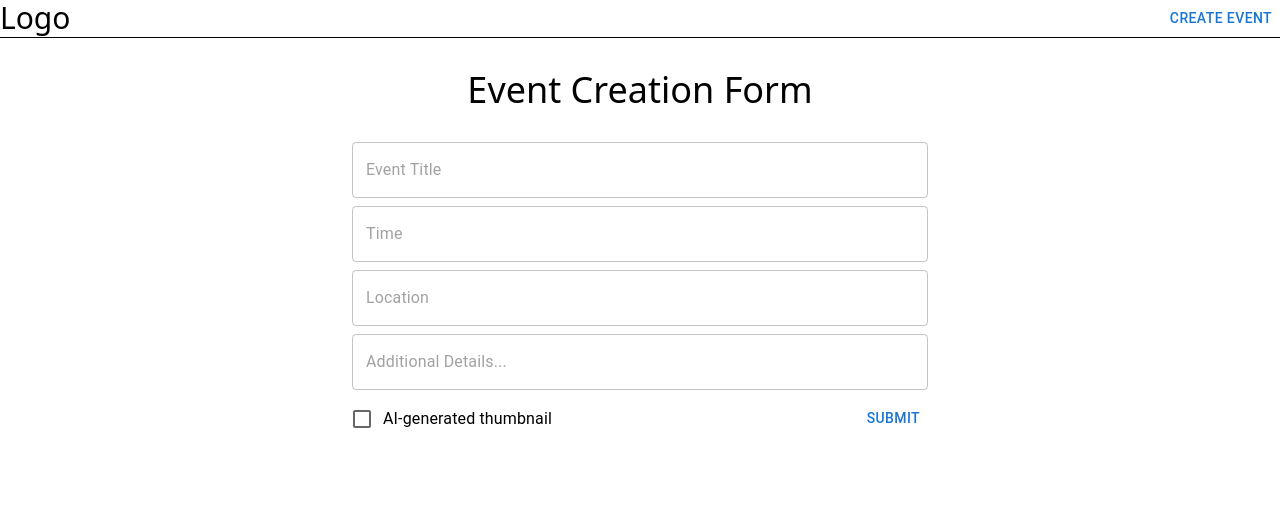
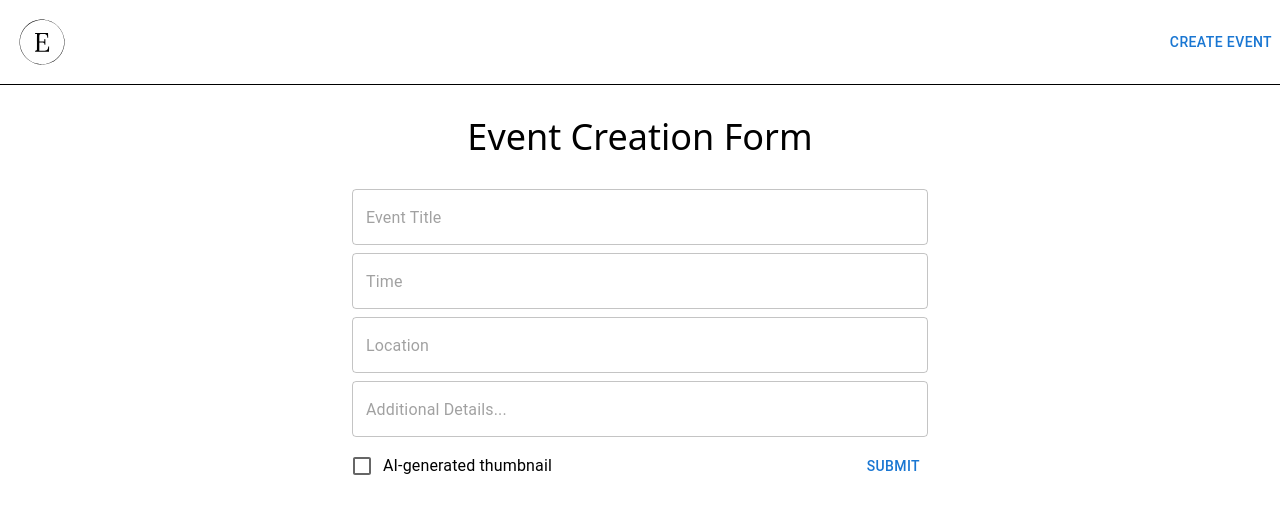
Before and after one commit to Acousticdesk/deved-event-planner, a React (Vite) app: page /create-event in a window 1280 px wide. Shown: the top 514 px of the page. Built offline with nearby package versions, Linux system fonts and the light colour scheme.

Commit message:
add logo.svg and creat Logo.tsx component

```diff
--- /dev/null
+++ b/src/assets/Logo.tsx
@@ -0,0 +1,45 @@
+const Logo = () => {
+  return (
+    <svg
+      version="1.0"
+      xmlns="http://www.w3.org/2000/svg"
+      width="84px"
+      height="84px"
+      viewBox="0 0 1500.000000 1500.000000"
+      preserveAspectRatio="xMidYMid meet"
+    >
+      <g
+        transform="translate(0.000000,1500.000000) scale(0.100000,-0.100000)"
+        fill="#000000"
+        stroke="none"
+      >
+        <path
+          d="M7188 11500 c-996 -89 -1868 -500 -2556 -1204 -468 -480 -805 -1057
+-988 -1696 -114 -396 -161 -773 -151 -1200 15 -612 144 -1140 412 -1685 644
+-1306 1946 -2163 3395 -2235 681 -34 1334 96 1935 384 1161 558 1987 1631
+2224 2891 46 243 53 322 58 680 4 286 2 377 -12 495 -105 918 -505 1750 -1155
+2401 -641 642 -1467 1043 -2380 1154 -157 19 -633 28 -782 15z m762 -85 c1381
+-163 2570 -1023 3146 -2276 242 -526 357 -1054 357 -1639 1 -339 -27 -588 -99
+-900 -307 -1321 -1284 -2401 -2576 -2845 -416 -143 -812 -208 -1268 -208 -272
+-1 -393 9 -640 49 -1429 233 -2623 1242 -3094 2614 -98 285 -155 535 -192 845
+-26 210 -26 671 -1 875 80 649 280 1201 624 1724 357 543 824 976 1398 1297
+493 275 1036 434 1650 483 111 9 566 -3 695 -19z"
+        />
+        <path
+          d="M6270 9014 l0 -106 108 6 c216 13 237 12 232 -4 -2 -8 -7 -636 -10
+-1395 l-5 -1380 -30 -60 c-47 -94 -116 -138 -242 -152 l-53 -6 0 -78 0 -79
+1240 0 1240 0 1 78 c0 42 6 250 13 462 7 212 10 389 6 393 -4 4 -40 7 -81 5
+l-74 -3 -6 -95 c-24 -346 -136 -516 -400 -604 -106 -35 -223 -44 -744 -52
+l-450 -6 3 733 c2 404 5 735 6 736 1 2 124 8 273 15 208 9 291 9 355 0 197
+-28 270 -114 285 -334 l6 -88 78 0 79 0 0 505 0 505 -105 0 c-77 0 -105 -3
+-105 -12 0 -7 7 -89 15 -183 8 -93 15 -180 15 -192 l0 -23 -450 0 -450 0 0
+470 c0 259 5 514 10 568 18 168 75 247 207 283 58 17 116 21 388 26 305 6 324
+5 405 -16 262 -66 387 -222 406 -506 3 -44 7 -95 10 -112 l5 -33 76 0 76 0 -7
+263 c-3 144 -9 333 -13 420 l-6 157 -1153 0 -1154 0 0 -106z"
+        />
+      </g>
+    </svg>
+  );
+};
+
+export default Logo;
--- a/src/components/Header.tsx
+++ b/src/components/Header.tsx
@@ -1,14 +1,18 @@
-import { Link, useNavigate } from 'react-router-dom';
-import Button from '@mui/material/Button'
+import Button from "@mui/material/Button";
+import { Link, useNavigate } from "react-router-dom";
+import Logo from "../assets/Logo";
 
 export function Header() {
-  const navigate = useNavigate()
+  const navigate = useNavigate();
   return (
     <div className="border-b border-black">
       <div className="flex justify-between">
-        <Link to="/" className="text-3xl">Logo</Link>
-        <Button onClick={() => navigate('/create-event')}>Create Event</Button>
+        <Link to="/" className="text-3xl">
+          {" "}
+          <Logo></Logo>{" "}
+        </Link>
+        <Button onClick={() => navigate("/create-event")}>Create Event</Button>
       </div>
     </div>
-  )
+  );
 }
```
Also changed, not shown: src/assets/logo.svg (added).
